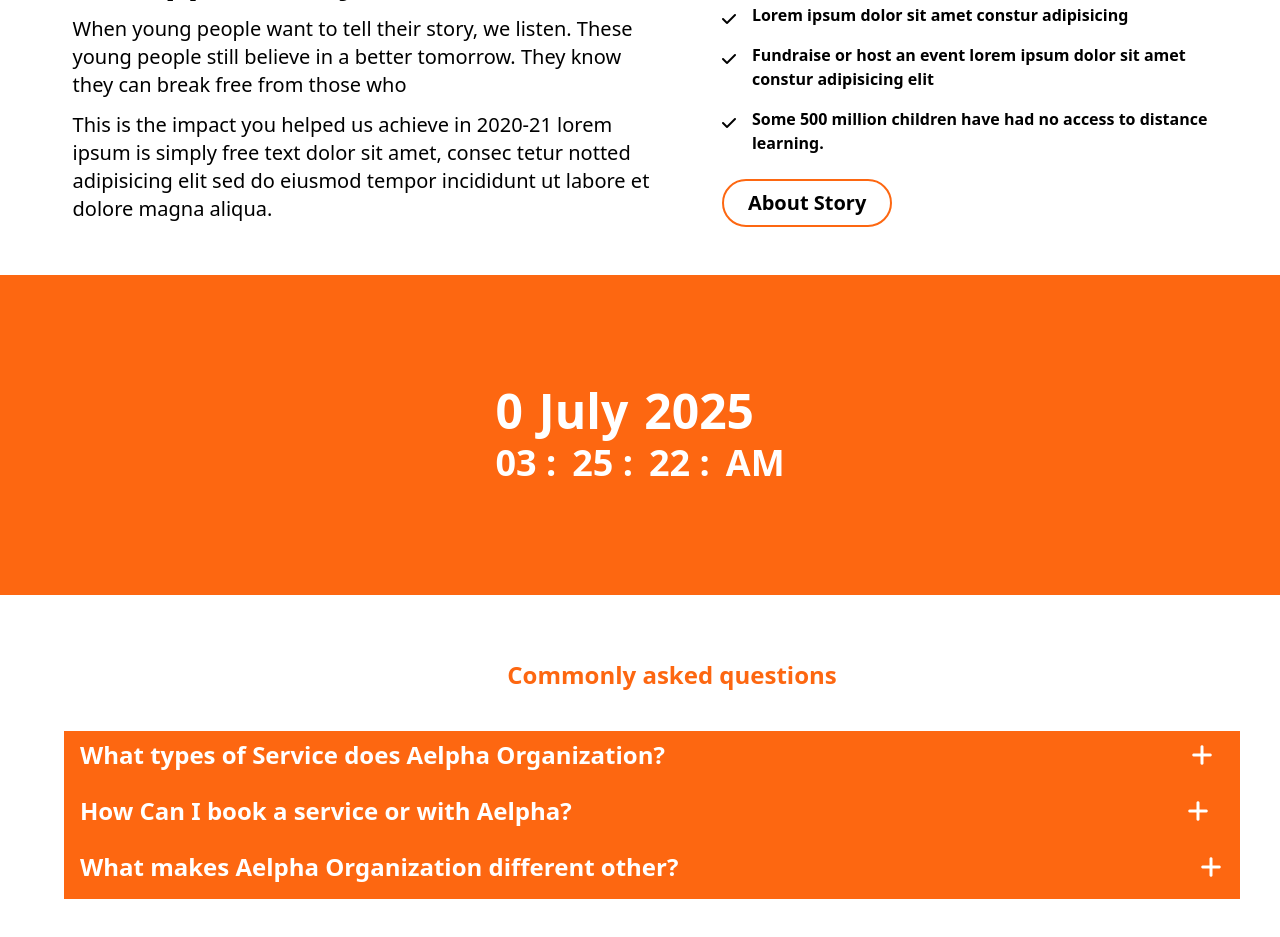
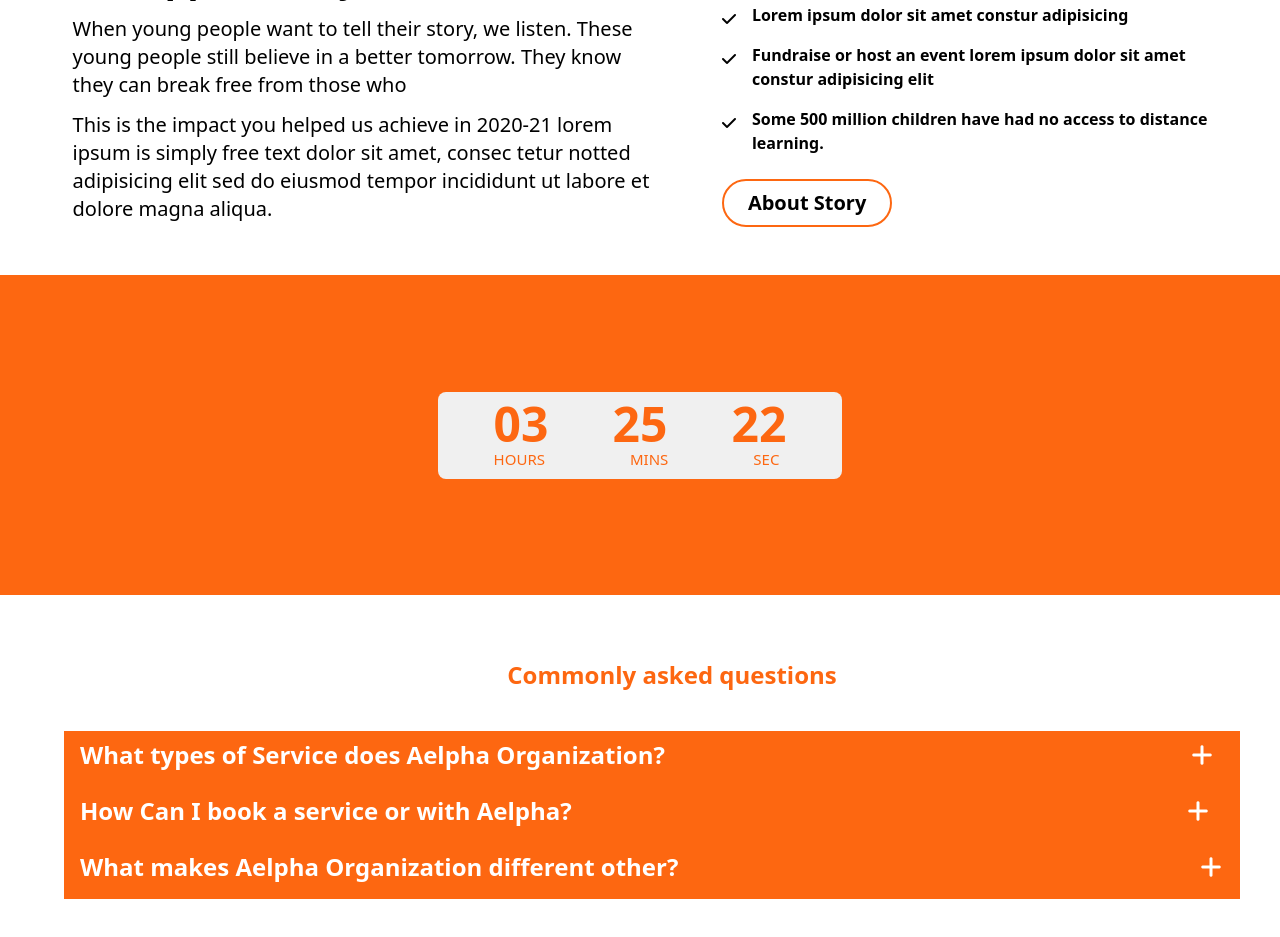
Before and after one commit to yoonis-2/organization, a plain HTML site: page index.html in a window 1280 px wide. Shown: the part 4559-5496 px from the top of the page. Drawn offline with nearby package versions, Linux system fonts and the light colour scheme.

Commit message:
organization

```diff
--- a/index.html
+++ b/index.html
@@ -233,17 +233,16 @@
 
        <!-- section-7 -->
         <div class="flex justify-center items-center mt-8 bg-[#FD6711] text-white h-[40vh]">
-         <div>
-         <div class="flex gap-4 text-5xl pb-2 font-bold">
-            <h1 id="day">27</h1>
-            <h1 id="month">03</h1>
-            <h1 id="year">2027</h1>
+         <div class="bg-[#f0f0f0] px-14 py-2 text-[#FD6711] rounded-lg">
+         <div class="flex font-bold text-5xl gap-16">
+            <h1 id="hour">15</h1>
+            <h1 id="minutes">13</h1>
+            <h1 id="seconds">51</h1>
          </div>
-         <div class="flex gap-4 text-4xl font-bold">
-            <h1 id="hour">10</h1>
-            <h1 id="minutes">20</h1>
-            <h1 id="seconds">30</h1>
-            <h1 id="AmPm">Am</h1>
+         <div class="flex gap-[85px] text-[15px] ">
+            <p>HOURS</p>
+            <p>MINS</p>
+            <p>SEC</p>
          </div>
          </div>
         </div>
--- a/part.js
+++ b/part.js
@@ -2,11 +2,8 @@ const iconOne = document.querySelector("#iconOne")
 const menu = document.querySelector("#menu")
 const btnInc = document.querySelector("#btnInc")
 const zero = document.querySelector("#Zero")
-const day = document.querySelector("#day")
-const month = document.querySelector("#month")
-const year = document.querySelector("#year")
 const hour  = document.querySelector("#hour")
-const minutes = document.querySelector("#minutes")
+const minutes= document.querySelector("#minutes")
 const seconds = document.querySelector("#seconds")
 const AmPm = document.querySelector("#AmPm")
 const minus = document.querySelector("#minus")
@@ -20,7 +17,7 @@ const range2 = document.querySelector("#range2")
 const minus3 = document.querySelector("#minus3")
 const plus3 = document.querySelector("#plus3")
 const range3 = document.querySelector("#range3")
-console.log(iconOne, menu, btnInc , zero, day, month, year, hour, minutes, seconds, AmPm, minus, plus, range, minus2, plus2, range2, minus3, plus3, range3)
+console.log(iconOne, menu, btnInc , zero, hour, minutes, seconds,  plus, range, minus2, plus2, range2, minus3, plus3, range3)
 
 let count = 0
 
@@ -36,61 +33,21 @@ btnInc.addEventListener("click", () => {
 
 // Watches
 
-const monthNames = ["January", "February", "March", "April", "May", "June",
-  "July", "August", "September", "October", "November", "December"
-];
+function SmartWatches(){
+  let Today = new Date()
+  hour.innerHTML = Today.getHours() %12
+  minutes.innerHTML = Today.getMinutes()
+  seconds.innerHTML = Today.getSeconds()
 
-function SmartWatches(){
-    const Time = new Date()
-
-    day.innerHTML = Time.getDay()
-    month.innerHTML = monthNames[Time.getMonth()]
-    year.innerHTML = Time.getFullYear()
-    hour.innerHTML = Time.getHours() % 12
-    minutes.innerHTML = Time.getMinutes()
-    seconds.innerHTML = Time.getSeconds()
-    //using if and else
-      // hours
-    if(Time.getHours() %12 < 10){
-      hour.innerHTML = `0${Time.getHours() % 12}` + " :"
-    }
-    else{
-      hour.innerHTML = Time.getHours() % 12 + " :"
-    }
-
-    // minutes
-    if(Time.getMinutes() < 10){
-      minutes.innerHTML = `0${Time.getMinutes()}` + " :"
-    }
-    else{
-      minutes.innerHTML = Time.getMinutes()  + " :"
-    }
-
-    // seconds
-
-    if(Time.getSeconds() < 10){
-      seconds.innerHTML = `0${Time.getSeconds()}` + " :"
-    }
-    else{
-      seconds.innerHTML = Time.getSeconds() + " :"
-    }
-
-    // AmPm
-
-    if(Time.getHours() > 12){
-      AmPm.innerHTML = "PM"
-    }else{
-      AmPm.innerHTML = "AM"
-    }
-
-    // Time.getHours() %12 < 10 ? hour.innerHTML = `0${Time.getHours() % 12}` : hour.innerHTML = Time.getHours() % 12 + " :"
-    // Time.getMinutes() < 10 ? minutes.innerHTML = `0${Time.getMinutes()}` : minutes.innerHTML = Time.getMinutes() + " :"
-    // Time.getSeconds() < 10 ? seconds.innerHTML = `0${Time.getSeconds()}` : seconds.innerHTML = Time.getSeconds() + " :"
-    // Time.getHours()  > 12 ? AmPm.innerHTML = "PM"  : AmPm.innerHTML = "AM"
-
+  Today.getHours() % 12 < 10 ? hour.innerHTML = `0${Today.getHours() %12}`  : hour.innerHTML = Today.getHours() % 12 + " :"
+  Today.getSeconds() < 10 ? seconds.innerHTML = `0${Today.getSeconds()}`    :  seconds.innerHTML = Today.getSeconds()
 }
 
 setInterval(SmartWatches)
+
+
+
+
 
 plus.addEventListener("click", () =>{
   range.style.display = "block"
```
